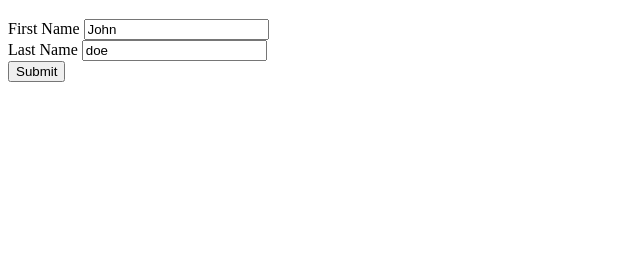
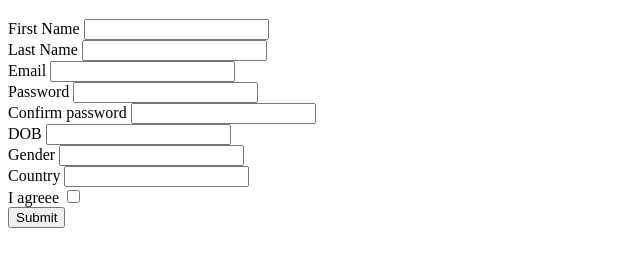
Before and after one commit to FarhatNaaz1/Farhatnaaz, a plain HTML site: page task5.html in a window 1280 px wide. Shown: the part 61-328 px from the top of the page, without its empty margins (0-640 px from the left). Drawn offline with Linux system fonts and the light colour scheme.

Commit message:
Add files via upload

```diff
--- a/task5.html
+++ b/task5.html
@@ -9,11 +9,43 @@
     <h1>HTML form</h1>
     <form>
         <label for="fname">First Name</label>
-        <input type="text" id="fname" name="fname" value="John"></input>
+        <input type="text" id="fname" name="fname" value=""></input>
         <br>
+
         <label for="lstname">Last Name</label>
-        <input type="text" id="lname" name="lname" value="doe"></input>
+        <input type="text" id="lname" name="lname" value=""></input>
         <br>
+
+        <label for="email">Email</label>
+        <input type="text" id="mail" name="mail" value=""></input>
+        <br>
+
+        <label for="password">Password</label>
+        <input type="password" id="password"  value=""></input>
+        <br>
+
+        <label for="confirm password">Confirm password</label>
+        <input type="password" id="confirm password"  value=""></input>
+        <br>
+
+        <label for="DOB">DOB</label>
+        <input type="number" id="DOB"  value=""></input>
+        <br>
+
+        <label for="Gender">Gender</label>
+        <input type="text" id="Gender"  value=""></input>
+        <br>
+
+        <label for="Country">Country</label>
+        <input type="text" id="Country"  value=""></input>
+        <br>
+        <label for="checkbox">I agreee</label>
+        <input type="checkbox">
+        <br>
+
+
+
+
         <input type="submit"></input>
     </form>
 </body>
```
